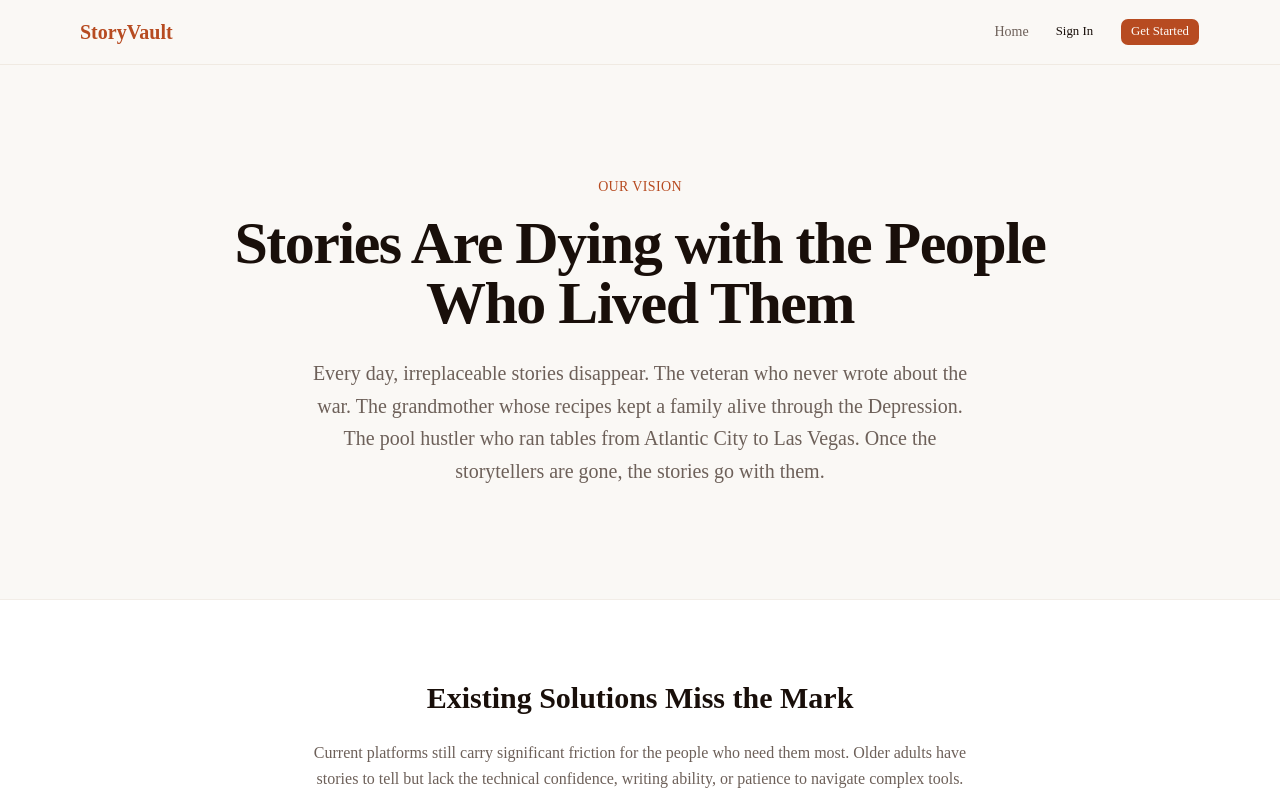
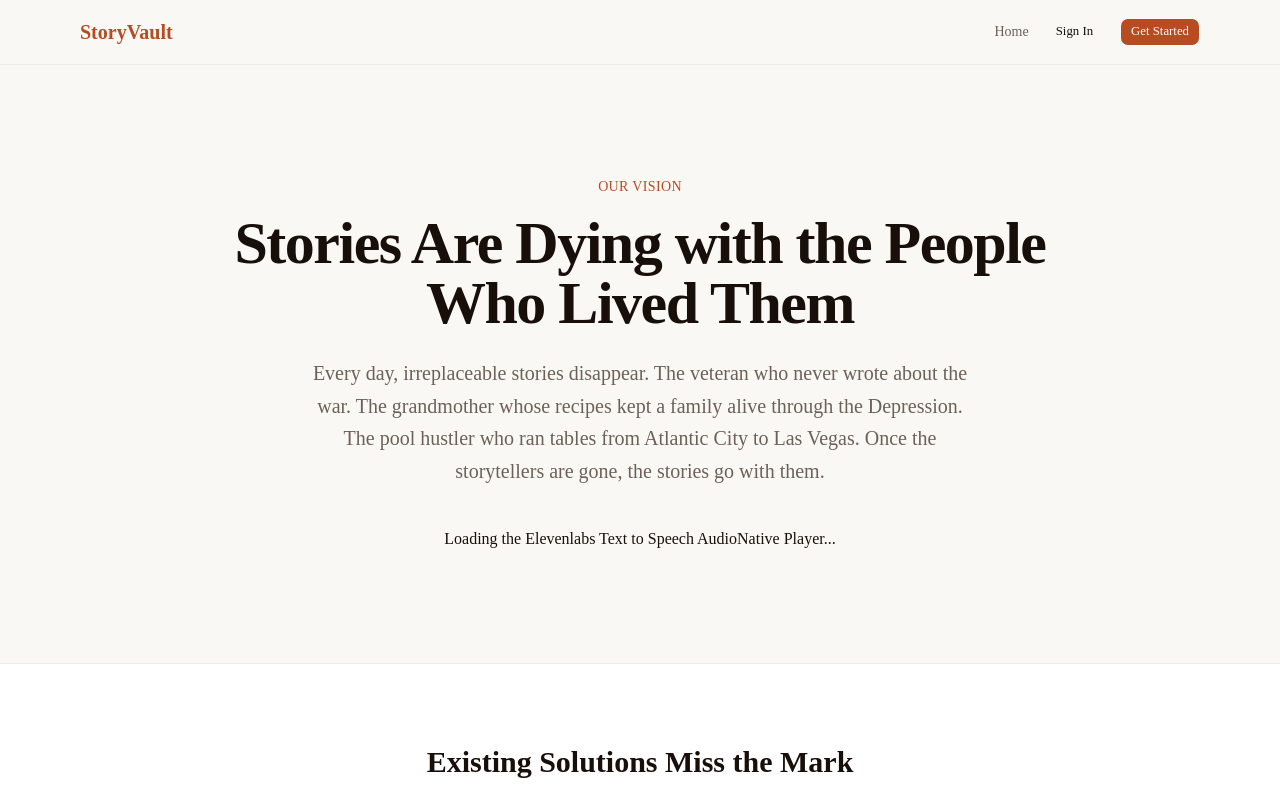
Before and after one commit to seanmun/story-vault, a Next.js app: page /vision in a window 1280 px wide. Shown: the top 800 px of the page. Built offline with nearby package versions, Linux system fonts and the light colour scheme.

Commit message:
11labs vision

```diff
--- a/app/vision/page.tsx
+++ b/app/vision/page.tsx
@@ -1,3 +1,4 @@
+import Script from "next/script";
 import Link from "next/link";
 import {
   Mic,
@@ -59,6 +60,33 @@ export default function VisionPage() {
           Atlantic City to Las Vegas. Once the storytellers are gone, the
           stories go with them.
         </p>
+
+        {/* ElevenLabs AudioNative Player */}
+        <div className="mt-10 w-full max-w-2xl mx-auto">
+          <div
+            id="elevenlabs-audionative-widget"
+            data-height="90"
+            data-width="100%"
+            data-frameborder="no"
+            data-scrolling="no"
+            data-publicuserid="cc0bdceaefc0a9d96ec8f2ecf3476f85bbee8b2b3e1f7030edf789f1b258a24b"
+            data-playerurl="https://elevenlabs.io/player/index.html"
+          >
+            Loading the{" "}
+            <a
+              href="https://elevenlabs.io/text-to-speech"
+              target="_blank"
+              rel="noopener"
+            >
+              Elevenlabs Text to Speech
+            </a>{" "}
+            AudioNative Player...
+          </div>
+          <Script
+            src="https://elevenlabs.io/player/audioNativeHelper.js"
+            strategy="lazyOnload"
+          />
+        </div>
       </section>
 
       {/* The Problem */}
```
